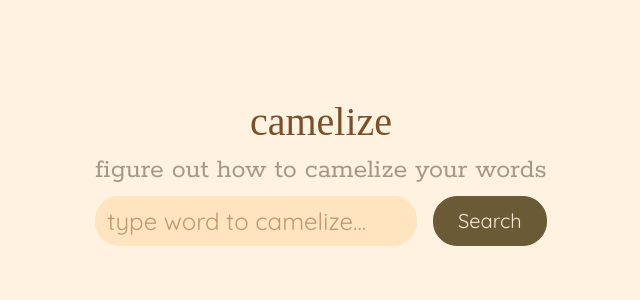
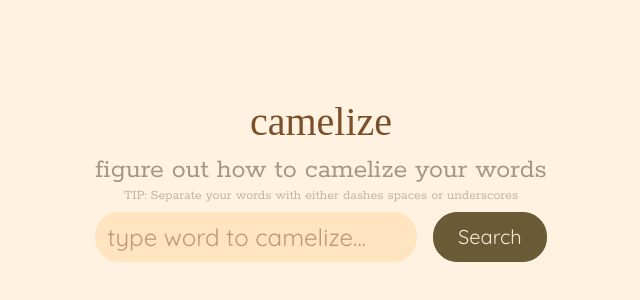
Before and after one commit to mauriciotasca/camelize, a React (Create React App) app: page / in a window 1280 px wide. Shown: the part 94-394 px from the top of the page, without its empty margins (319-959 px from the left). Built offline with nearby package versions, Linux system fonts and the light colour scheme; a web font is replaced by a local one; what raw.macro would draw is missing.

Commit message:
feat: Add correct tracking id and tip for adding delimiter separated words

```diff
--- a/src/Camelize.scss
+++ b/src/Camelize.scss
@@ -52,6 +52,12 @@
     font-family: "Rokkitt", serif;
     color: $vegetalio-light;
     opacity: 0.6;
+  }
+  .help-text{
+    font-size: 14px;
+    font-family: "Rokkitt", serif;
+    color: $vegetalio-light;
+    opacity: 0.4;
   }
   .search-input {
     font-size: 24px;
--- a/src/Camelize.tsx
+++ b/src/Camelize.tsx
@@ -31,7 +31,7 @@ function Camelize() {
   const filterWrapperRef = useRef<any>();
   const filterListRef = useRef<any>();
   const textInputRef = useRef<any>(null);
-  const trackingId = "G-D895Y8CR9P";
+  const trackingId = process?.env?.GA_TRACKING_ID || "";
 
   const [textInputWidth, setTextInputWidth] = useState<any>();
   const [filter, setFilter] = useState<string>("");
@@ -138,9 +138,12 @@ function Camelize() {
       <div className="form-wrapper mt-7">
         <div className="">
           <h2 className="title text-center">camelize</h2>
-          <h4 className="subtitle text-center">
+          <h4 className="subtitle text-center mb-0">
             figure out how to camelize your words
           </h4>
+          <h5 className="help-text text-center">
+            TIP: Separate your words with either dashes spaces or underscores
+          </h5>
 
           <form noValidate onSubmit={handleSearchSubmit}>
             <div className="dropdown input-group" ref={filterWrapperRef}>
@@ -233,7 +236,7 @@ function Camelize() {
         {word && word?.id !== 0 && word?.id !== -1 && (
           <div className="description">
             <>
-              <h3 className="how-to-camelize text-center mt-5 mb-3">
+              <h3 className="how-to-camelize text-center mt-4 mb-3">
                 This is how you should 🐫 the word:
               </h3>
               <h2 className="camel-display text-secondary text-center">
@@ -254,7 +257,7 @@ function Camelize() {
         {word && word?.id === -1 && (
           <div className="description">
             <>
-              <h3 className="how-to-camelize text-center mt-5 mb-3">
+              <h3 className="how-to-camelize text-center mt-4 mb-3">
                 This is how you should 🐫 the word:
               </h3>
               <h2 className="camel-display text-secondary text-center">
```
